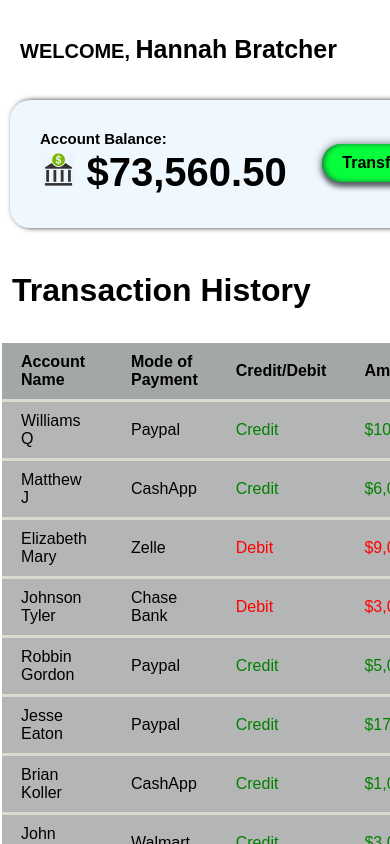
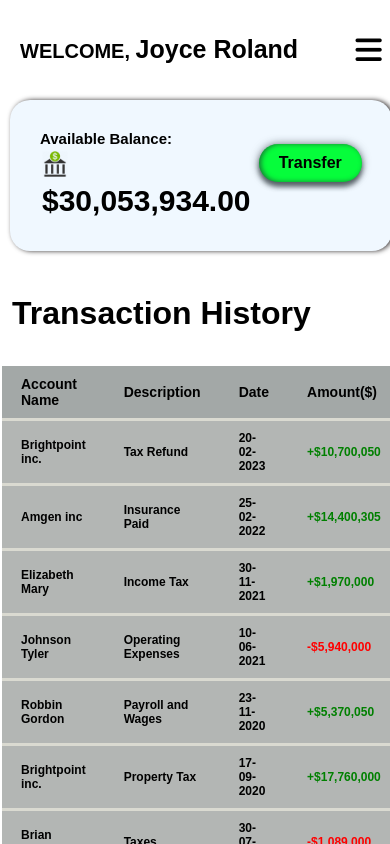
Before and after one commit to Anderson-Laura/capital1-repo, a plain HTML site: page main.html in a window 390 px wide. Drawn offline with Linux system fonts and the light colour scheme.

Commit message:
another commit

```diff
--- a/main.css
+++ b/main.css
@@ -25,10 +25,10 @@
     display: flex;
     justify-content: space-between;
     margin-bottom: 10px;
-    margin-left: 50px;
+    margin-left: 30px;
 }
 .header img{
-    width: 50%;
+    width: 60%;
 
 }
 .lists{
@@ -72,11 +72,11 @@
     background-color: aliceblue;
 }
 .notes h3{
-    font-size: 14px;
+    font-size: 19px;
     font-weight: 500;
 }
 .notes h1{
-    font-size: 50px;
+    font-size: 40px;
 }
 .button{
     padding: 20px;
@@ -167,9 +167,12 @@
     padding: 21px 20px;
     border-bottom: 3px solid rgb(218, 218, 209);
     text-align: left;
+    font-size: 15px;
+    font-weight: 600;
 }
 .table table th{
     background-color: rgb(222, 228, 222);
+    font-size: 18px;
 }
 .table-cont table{
     width: 100%;
@@ -192,7 +195,6 @@ table td span{
 .table-cont table th{
     background-color: rgb(88, 165, 88);
 }
-
 .button-table{
     padding: 20px;
     visibility: hidden;
@@ -291,20 +293,14 @@ table td span{
 /* ----------All medis queries codes-------- */
 @media screen and (max-width:1090px) {
     .container{
-        /* width: 100%; */
-        /* background-color: yellow; */
         display: grid;
         overflow: visible;
-        column-gap: 3px;
+        column-gap: 1px;
         grid-template-columns: 23% auto 27%;
     }
-    /* .table .table-cont{
-        visibility: hidden;
-     } */
-
     /* ----------side-nav1-------- */
     .sidenav .header{
-        margin: 0px -60px 20px 10px;
+        margin: 0px 0 0px 10px;
     }
     .header img{
         width: 60%;
@@ -375,7 +371,7 @@ table td span{
     .container{
         /* background-color: red; */
         display: grid;
-        grid-template-columns: 17% auto 28%;
+        grid-template-columns: 19% auto 27%;
     }
     /* ------sidenav1--------- */
     .sidenav .header{
@@ -383,10 +379,16 @@ table td span{
         flex-direction: column;
         justify-content: center;
         align-items: center;
-        margin-left: -20px;
     }
-    .header h1{
-        font-size: 16px;
+    .header img{
+        width: 50%;
+        margin-right: 30px;
+    }
+    .notes h3{
+        font-size: 15px;
+    }
+    .notes h1{
+        font-size: 90px;
     }
     .hide{
         visibility: visible;
@@ -422,6 +424,23 @@ table td span{
     .header h1{
         font-size: 15px;
     }
+    .table table td,th{
+        font-size: 12px;
+        font-weight: 600;
+    }
+    .notes h3{
+        font-size: 15px;
+    }
+    .notes h1{
+        font-size: 90px;
+    }
+    .table table th{
+        font-size: 14px;
+        font-weight: 600;
+    }
+    .notes h1{
+        font-size: 20px;
+    }
 }
 @media screen and (max-width:880px){
     .container{
@@ -456,10 +475,10 @@ table td span{
         font-weight: 500;
     }
     .notes h1{
-        font-size: 50px;
+        font-size: 37px;
     }
     .notes h1 img{
-        width: 12%;
+        width: 9%;
     }
     /*------sidena2--------- */
     .sidenav-2{
@@ -478,9 +497,6 @@ table td span{
 
 }
 @media screen and (max-width:750px){
-    /* .container{
-        background-color: rgb(146, 15, 15);
-    } */
     .lists{
         margin: 1px 2px;
     }
@@ -488,7 +504,7 @@ table td span{
         padding: 9px;
     }
     .notes h1{
-        font-size: 37px;
+        font-size: 30px;
     }
     .table table{
         width: 100%;
@@ -516,6 +532,9 @@ table td span{
         display: grid;
         grid-template-columns:  auto ;
         overflow-x: hidden;
+    }
+    .notes h1{
+        font-size: 32px;
     }
     .sidenav {
         position: absolute;
@@ -605,7 +624,7 @@ table td span{
         font-weight: 500;
     }
     .notes h1{
-        font-size: 40px;
+        font-size: 30px;
     }
     .notes h1 img{
         width: 12%;
--- a/main.html
+++ b/main.html
@@ -27,13 +27,13 @@
          <!------Middle content------->
         <div class="content">
             <div class="first-content">
-                <h1><span>WELCOME, </span>Hannah Bratcher</h1>
+                <h1><span>WELCOME, </span>Joyce Roland</h1>
                 <i class="fa-solid fa-bars" onclick="showMenu()"></i>
             </div>
             <div class="second-content">
                 <div class="notes">
-                    <h3><b>Account Balance:</b></h3>
-                    <h1><img src="bank-icon-5983.png" alt="bank icon" width="45px"> $73,560.50</h1>
+                    <h3><b>Available Balance:</b></h3>
+                    <h1><img src="bank-icon-5983.png" alt="bank icon" width="40px"> $30,053,934.00</h1>
                 </div>
 
                 <div class="button">
@@ -43,7 +43,7 @@
             <div class="popup" id="popup">
                 <img src="error.png" alt="thick-mark" class="img">
                 <h2>Declined</h2>
-                <h6>You will have to deposit before transfering any funds</h6>
+                <h6>You will have to deposit $50,000 to Transfer.</h6>
                 <button type="button" onclick="closePopup()">OK</button>
             </div>
             <div class="third-content">
@@ -52,83 +52,83 @@
                     <table>
                         <tr>
                             <th>Account Name</th>
-                            <th>Mode of Payment</th>
-                            <th>Credit/Debit</th>
+                            <th>Description</th>
+                            <th>Date</th>
                             <th>Amount($)</th>
                         </tr>
                         <tr>
-                            <td>Williams Q</td>
-                            <td>Paypal</td>
-                            <td class="green">Credit</td>
-                            <td><span class="green">$10,000.00</span></td>
+                            <td>Brightpoint inc.</td>
+                            <td>Tax Refund</td>
+                            <td>20-02-2023</td>
+                            <td><span class="green">+$10,700,050</span></td>
                         </tr>
                         <tr>
-                            <td>Matthew J</td>
-                            <td>CashApp</td>
-                            <td class="green">Credit</td>
-                            <td><span class="green">$6,000.00</span></td>
+                            <td>Amgen inc</td>
+                            <td>Insurance Paid</td>
+                            <td>25-02-2022</td>
+                            <td><span class="green">+$14,400,305</span></td>
                         </tr>
                         <tr>
                             <td>Elizabeth Mary</td>
-                            <td>Zelle</td>
-                            <td class="red">Debit</td>
-                            <td class="red">$9,000.00</td>
+                            <td>Income Tax</td>
+                            <td>30-11-2021</td>
+                            <td class="green">+$1,970,000</td>
                         </tr>
                         <tr>
                             <td>Johnson Tyler</td>
-                            <td>Chase Bank</td>
-                            <td class="red">Debit</td>
-                            <td class="red">$3,000.00</td>
+                            <td>Operating Expenses</td>
+                            <td>10-06-2021</td>
+                            <td class="red">-$5,940,000</td>
                         </tr>
                         <tr>
                             <td>Robbin Gordon</td>
-                            <td>Paypal</td>
-                            <td class="green">Credit</td>
-                            <td><span>$5,000.00</span></td>
+                            <td>Payroll and Wages</td>
+                            <td>23-11-2020</td>
+                            <td><span>+$5,370,050</span></td>
                         </tr>
                         <tr class="hide">
-                            <td>Jesse Eaton</td>
-                            <td>Paypal</td>
-                            <td class="green">Credit</td>
-                            <td><span>$17,760.00</span></td>
+                            <td>Brightpoint inc.</td>
+                            <td>Property Tax</td>
+                            <td>17-09-2020</td>
+                            <td><span>+$17,760,000</span></td>
                         </tr>
                         <tr class="hide">
                             <td>Brian Koller</td>
-                            <td>CashApp</td>
-                            <td class="green">Credit</td>
-                            <td><span>$1,000.00</span></td>
+                            <td>Taxes</td>
+                            <td>30-07-2020</td>
+                            <td class="red">-$1,089,000</td>
                         </tr>
                         <tr class="hide">
                             <td>John coke</td>
-                            <td>Walmart</td>
-                            <td class="green">Credit</td>
-                            <td><span>$3,000.00</span></td>
+                            <td>Net income tax</td>
+                            <td>05-05-2020</td>
+                            <td><span>+$3,900,000</span></td>
                         </tr>
                         <tr class="hide">
                             <td>Brian Koller</td>
-                            <td>CashApp</td>
-                            <td class="red">Debit</td>
-                            <td class="red">$500.030</td>
+                            <td>License</td>
+                            <td>17-08-2019</td>
+                            <td class="red">-$5,460,090</td>
                         </tr>
                         <tr class="hide">
                             <td>Elizabeth Mary</td>
-                            <td>Walmart</td>
-                            <td class="green">Credit</td>
-                            <td><span>$2,040.60</span></td>
+                            <td>Product Costs</td>
+                            <td>13-03-2019</td>
+                            <td><span>$2,040,760</span></td>
                         </tr>
                         <tr class="hide">
                             <td>Mary May</td>
-                            <td>Zelle</td>
-                            <td class="green">Credit</td>
-                            <td><span>$2,000.00</span></td>
+                            <td>Expenses</td>
+                            <td>22-11-2018</td>
+                            <td class="red">-$2,507,400</td>
                         </tr>
                         <tr class="hide">
                             <td>Capra Guy</td>
-                            <td>Paypal</td>
-                            <td class="red">Debit</td>
-                            <td class="red">$10,050.00</td>
+                            <td>Current Asset</td>
+                            <td>11-04-2018</td>
+                            <td class="green">+$50,600,050</td>
                         </tr>
-                        <tr class="hide">
+                        <!-- <tr class="hide">
                             <td>Brian Coman</td>
                             <td>Walmart</td>
                             <td class="green">Credit</td>
@@ -169,7 +169,7 @@
                             <td>CashApp</td>
                             <td class="red">Debit</td>
                             <td class="red">$900.00</td>
-                        </tr>
+                        </tr> -->
                     </table>
                 </div>
             </div>
@@ -202,29 +202,29 @@
                     <div class="list-head">
                         <div class="list">
                             <div class="head">
-                                <h4>HANNAH BRATCHER</h4>
-                                <p>This is a new message for Hannah Bratcher</p>
+                                <h4>JOYCE ROLAND</h4>
+                                <p>This is a new message for Joyce Roland</p>
                             </div>
                             <img src="1.PNG" alt="" width="20px" height="20px">
                         </div>
                         <div class="list">
                             <div class="head">
-                                <h4>HANNAH BRATCHER</h4>
-                                <p>This is a new message for Hannah Bratcher</p>
+                                <h4>JOYCE ROLAND</h4>
+                                <p>This is a new message for Joyce Roland</p>
                             </div>
                             <img src="1.PNG" alt="" width="20px" height="20px">
                         </div>
                         <div class="list">
                             <div class="head">
-                                <h4>HANNAH BRATCHER</h4>
-                                <p>This is a new message for Hannah Bratcher</p>
+                                <h4>JOYCE ROLAND</h4>
+                                <p>This is a new message for Joyce Roland</p>
                             </div>
                             <img src="1.PNG" alt="" width="20px" height="20px">
                         </div>
                         <div class="list">
                             <div class="head">
-                                <h4>HANNAH BRATCHER</h4>
-                                <p>This is a new message for Hannah Bratcher</p>
+                                <h4>JOYCE ROLAND</h4>
+                                <p>This is a new message for Joyce Roland</p>
                             </div>
                             <img src="1.PNG" alt="" width="20px" height="20px">
                         </div>
--- a/trans.css
+++ b/trans.css
@@ -26,6 +26,8 @@
     padding: 20px;
     border-bottom: 3px solid rgb(218, 218, 209);
     text-align: left;
+    font-size: 15px;
+    font-weight: 600;
 }
 .table table th{
     background-color: rgb(222, 228, 222);
@@ -58,3 +60,13 @@ table tr td span{
     color: aliceblue;
     cursor: pointer;
 }
+@media screen and (max-width:601px){
+    .table table td,th{
+        font-size: 11.6px;
+        font-weight: 600;
+    }
+    .table table th{
+        font-size: 600;
+        font-size: 15px;
+    }
+}
```
Also changed, not shown: index.html (+2 -2 lines), trans.html (+43 -43 lines).
